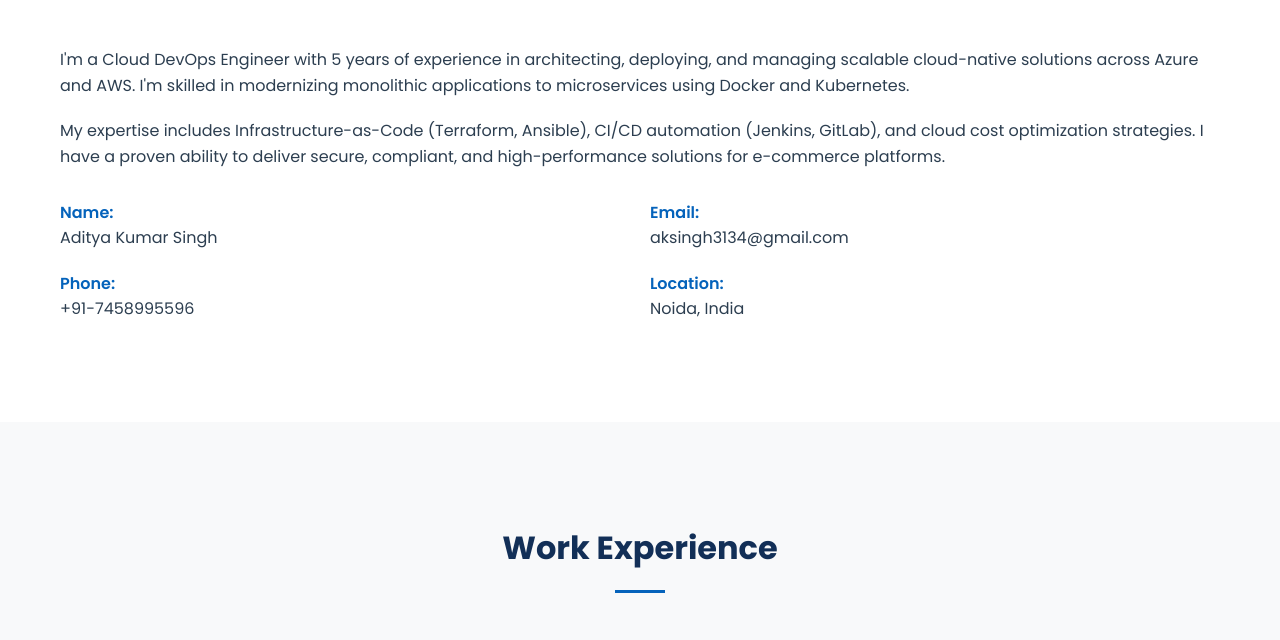
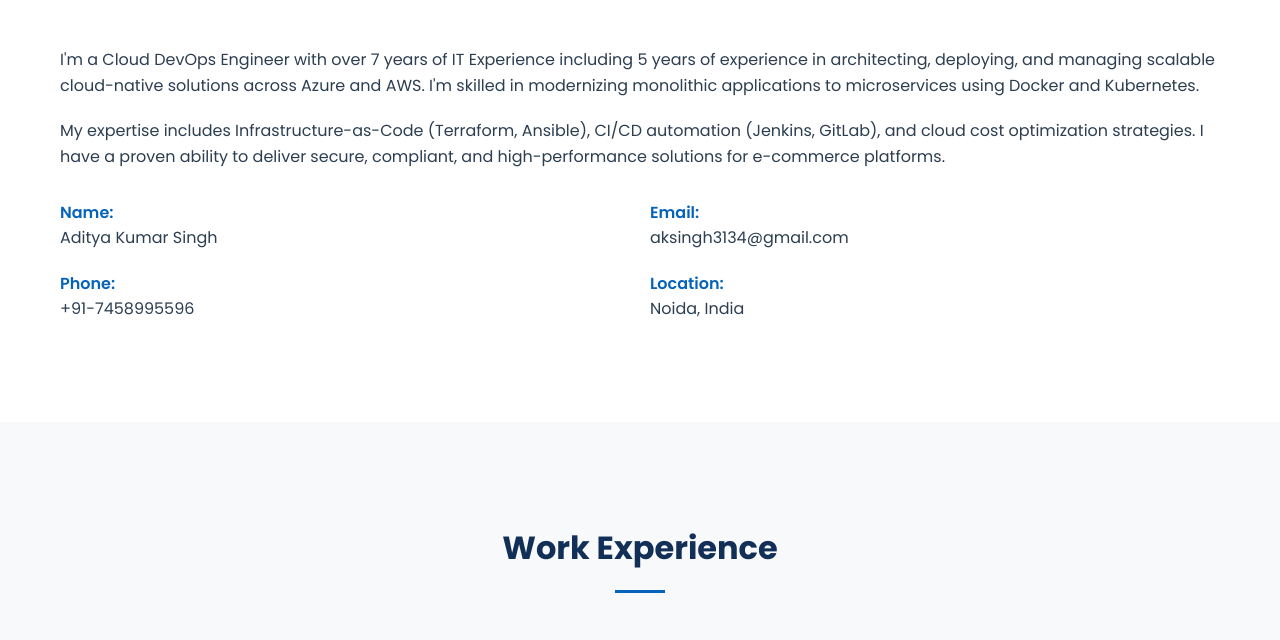
Before and after one commit to aditya3134802/portfolio-website, a website: page index.html in a window 1280 px wide. Shown: the part 974-1614 px from the top of the page. Drawn offline with Linux system fonts and the light colour scheme.

Commit message:
Update index.html

```diff
--- a/index.html
+++ b/index.html
@@ -57,7 +57,7 @@
             <h2 class="section-title">About Me</h2>
             <div class="about-content">
                 <div class="about-text">
-                    <p>I'm a Cloud DevOps Engineer with 5 years of experience in architecting, deploying, and managing scalable cloud-native solutions across Azure and AWS. I'm skilled in modernizing monolithic applications to microservices using Docker and Kubernetes.</p>
+                    <p>I'm a Cloud DevOps Engineer with over 7 years of IT Experience including 5 years of experience in architecting, deploying, and managing scalable cloud-native solutions across Azure and AWS. I'm skilled in modernizing monolithic applications to microservices using Docker and Kubernetes.</p>
                     <p>My expertise includes Infrastructure-as-Code (Terraform, Ansible), CI/CD automation (Jenkins, GitLab), and cloud cost optimization strategies. I have a proven ability to deliver secure, compliant, and high-performance solutions for e-commerce platforms.</p>
                     <div class="personal-info">
                         <div class="info-item">
```
